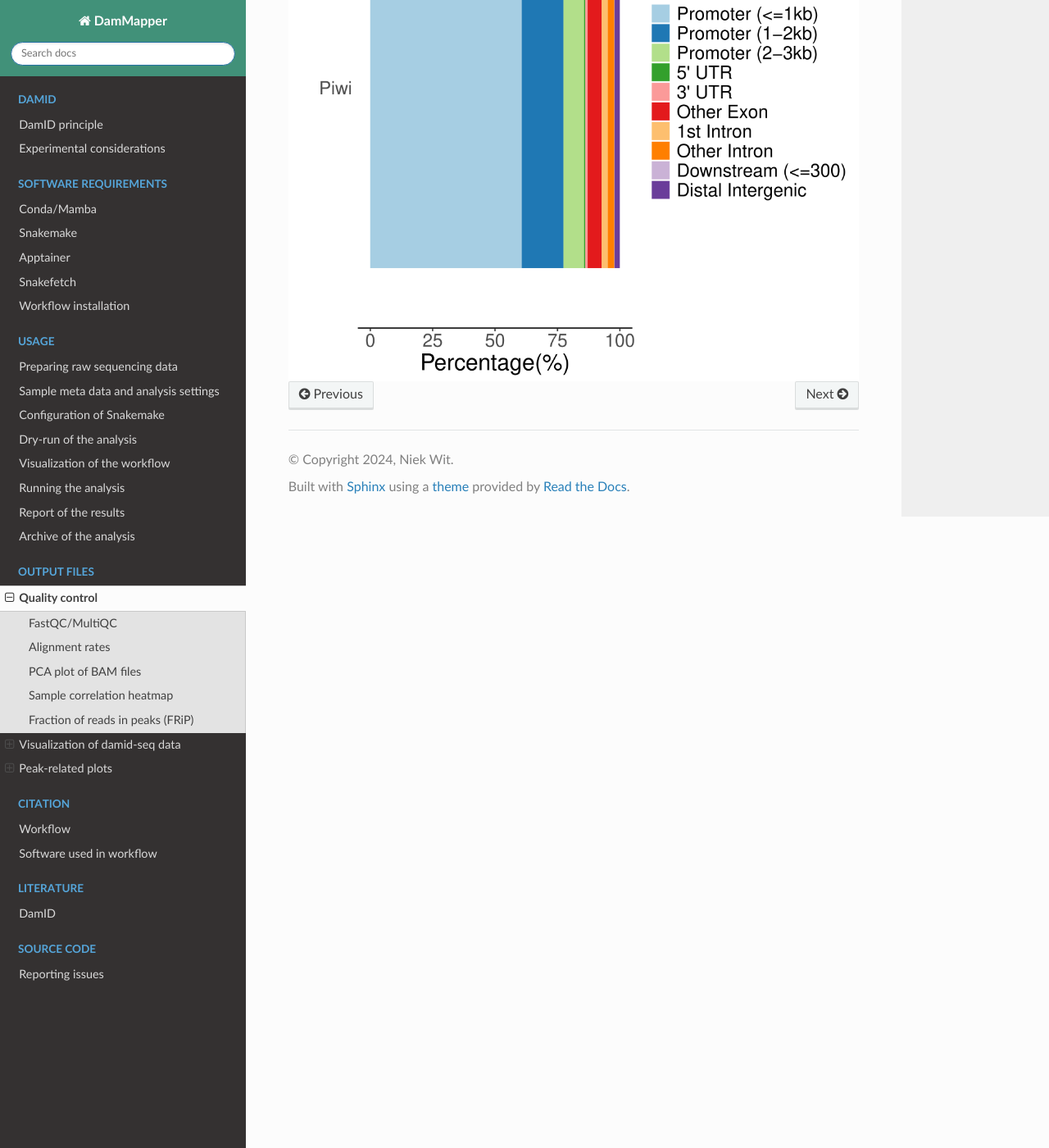
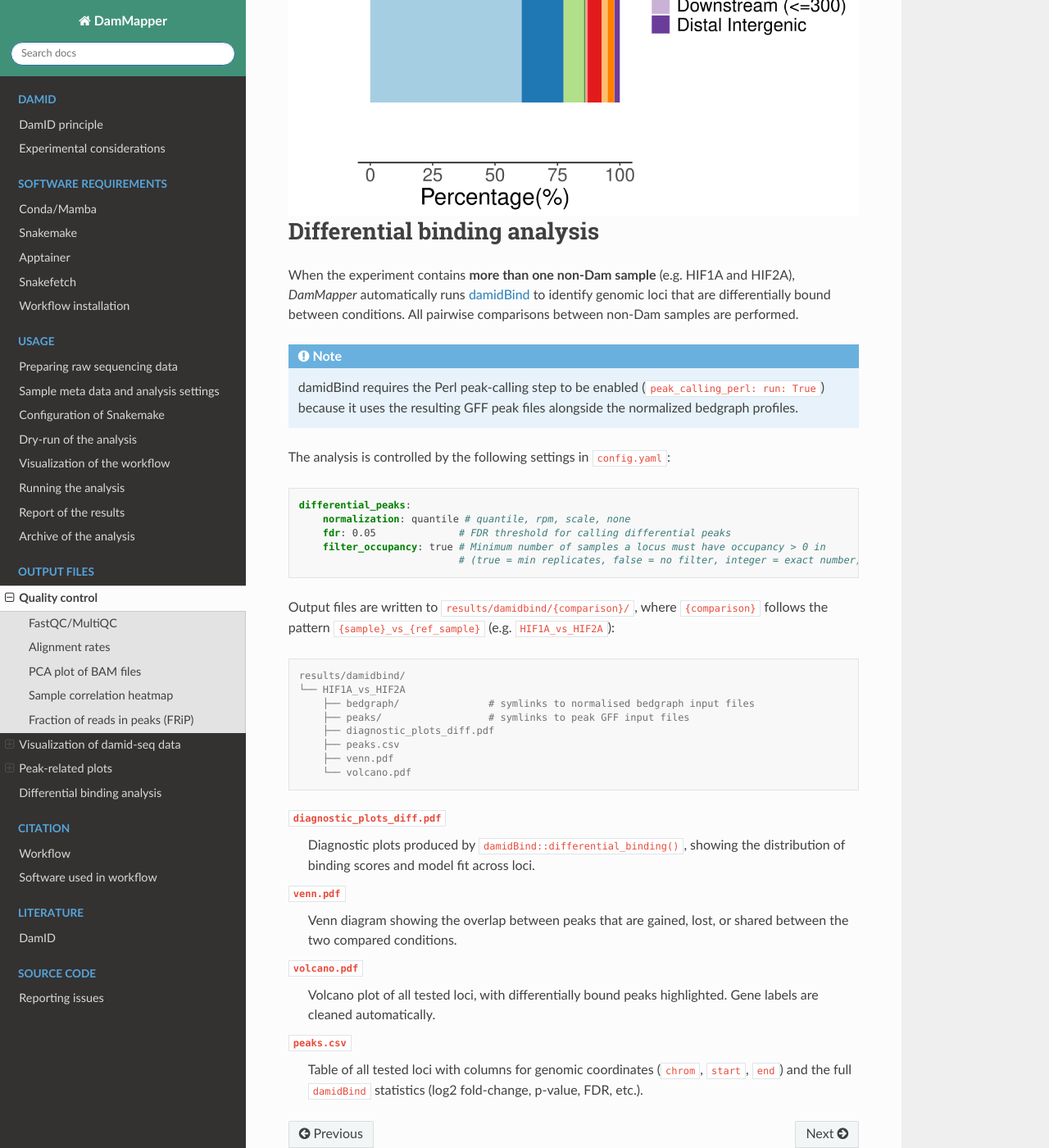
Before and after one commit to niekwit/damid-seq, a Sphinx documentation site: the page built from docs/output.rst, in a window 1280 px wide and 1400 px high, scrolled down 9822 px. Shown: the whole window at 82% size. Built offline with Sphinx 7.4.7 and the Read the Docs theme 3.1.0, drawn with Linux system fonts in a browser that asks for light colours; some of the changed text lies outside the part shown.

Commit message:
improved docs, and added info on damidBind

```diff
--- a/docs/installation.rst
+++ b/docs/installation.rst
@@ -13,7 +13,7 @@ To install Snakemake create the following environment with Mamba:
 
 .. code-block:: console
 
-    $ mamba create -n snakemake snakemake=8.13
+    $ mamba create -n snakemake snakemake=8.25.5
 
 Activate the environment as follows:
 
--- a/docs/output.rst
+++ b/docs/output.rst
@@ -202,9 +190,9 @@ The Bowtie2 alignment rates are summarised in results/plots/mapping_rates.pdf.
 PCA plot of BAM files
 =====================
 
-A PCA plot of the BAM files is generated to check the consistency of biological replicates. The plot is saved in results/plots/PCA_bam.pdf.
+A PCA plot of the BAM files is generated to check the consistency of biological replicates. The plot is saved in results/plots/PCA.pdf.
 
-A scree plot is also generated to show the variance explained by each principal component (results/plots/scree_bam.pdf).
+A scree plot is also generated to show the variance explained by each principal component (results/plots/scree.pdf).
 
 .. figure:: images/PCA_bam.png
    :align: center
@@ -219,7 +207,7 @@ A scree plot is also generated to show the variance explained by each principal
 Sample correlation heatmap
 ==========================
 
-A correlation (Spearman) heatmap of the BAM files is generated to also check the consistency of biological replicates. The plot is saved in results/plots/sample_correlation_bam.pdf.
+A correlation (Spearman) heatmap of the BAM files is generated to also check the consistency of biological replicates. The plot is saved in results/plots/sample_correlation.pdf.
 
 .. figure:: images/sample_correlation_bam.png
    :align: center
@@ -282,3 +270,48 @@ A plot showing the distribution of the peaks across different genomic features i
 .. figure:: images/feature_distributions.png
    :align: center
    :width: 1000
+
+
+Differential binding analysis
+------------------------------
+
+When the experiment contains **more than one non-Dam sample** (e.g. HIF1A and HIF2A), `DamMapper` automatically runs `damidBind <https://github.com/marshall-lab/damidBind>`_ to identify genomic loci that are differentially bound between conditions. All pairwise comparisons between non-Dam samples are performed.
+
+.. note::
+
+    damidBind requires the Perl peak-calling step to be enabled (``peak_calling_perl: run: True``) because it uses the resulting GFF peak files alongside the normalized bedgraph profiles.
+
+The analysis is controlled by the following settings in ``config.yaml``:
+
+.. code-block:: yaml
+
+    differential_peaks:
+        normalization: quantile # quantile, rpm, scale, none
+        fdr: 0.05              # FDR threshold for calling differential peaks
+        filter_occupancy: true # Minimum number of samples a locus must have occupancy > 0 in
+                               # (true = min replicates, false = no filter, integer = exact number)
+
+Output files are written to ``results/damidbind/{comparison}/``, where ``{comparison}`` follows the pattern ``{sample}_vs_{ref_sample}`` (e.g. ``HIF1A_vs_HIF2A``):
+
+.. code-block:: console
+
+    results/damidbind/
+    └── HIF1A_vs_HIF2A
+        ├── bedgraph/               # symlinks to normalised bedgraph input files
+        ├── peaks/                  # symlinks to peak GFF input files
+        ├── diagnostic_plots_diff.pdf
+        ├── peaks.csv
+        ├── venn.pdf
+        └── volcano.pdf
+
+``diagnostic_plots_diff.pdf``
+    Diagnostic plots produced by ``damidBind::differential_binding()``, showing the distribution of binding scores and model fit across loci.
+
+``venn.pdf``
+    Venn diagram showing the overlap between peaks that are gained, lost, or shared between the two compared conditions.
+
+``volcano.pdf``
+    Volcano plot of all tested loci, with differentially bound peaks highlighted. Gene labels are cleaned automatically.
+
+``peaks.csv``
+    Table of all tested loci with columns for genomic coordinates (``chrom``, ``start``, ``end``) and the full ``damidBind`` statistics (log2 fold-change, p-value, FDR, etc.).
```
Also changed, not shown: other parts of docs/output.rst (+3 -15 lines), docs/usage.rst (+32 -23 lines).
